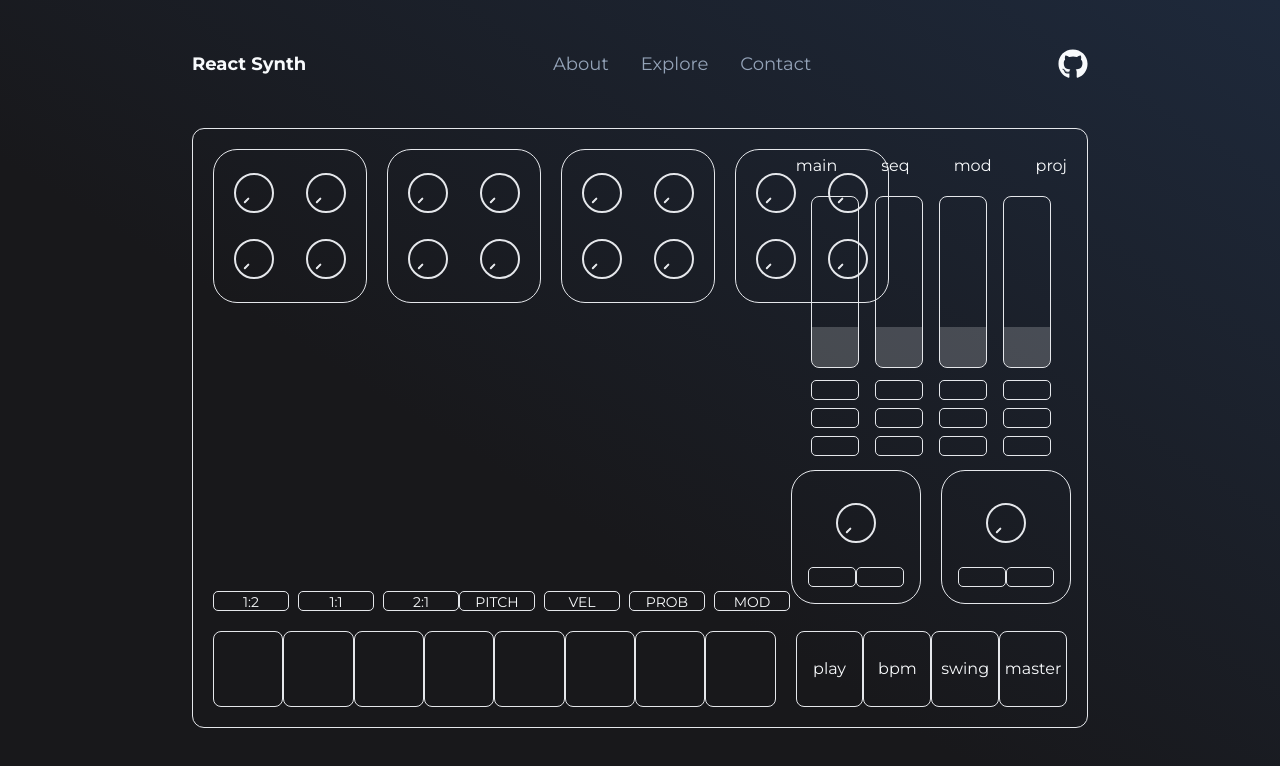
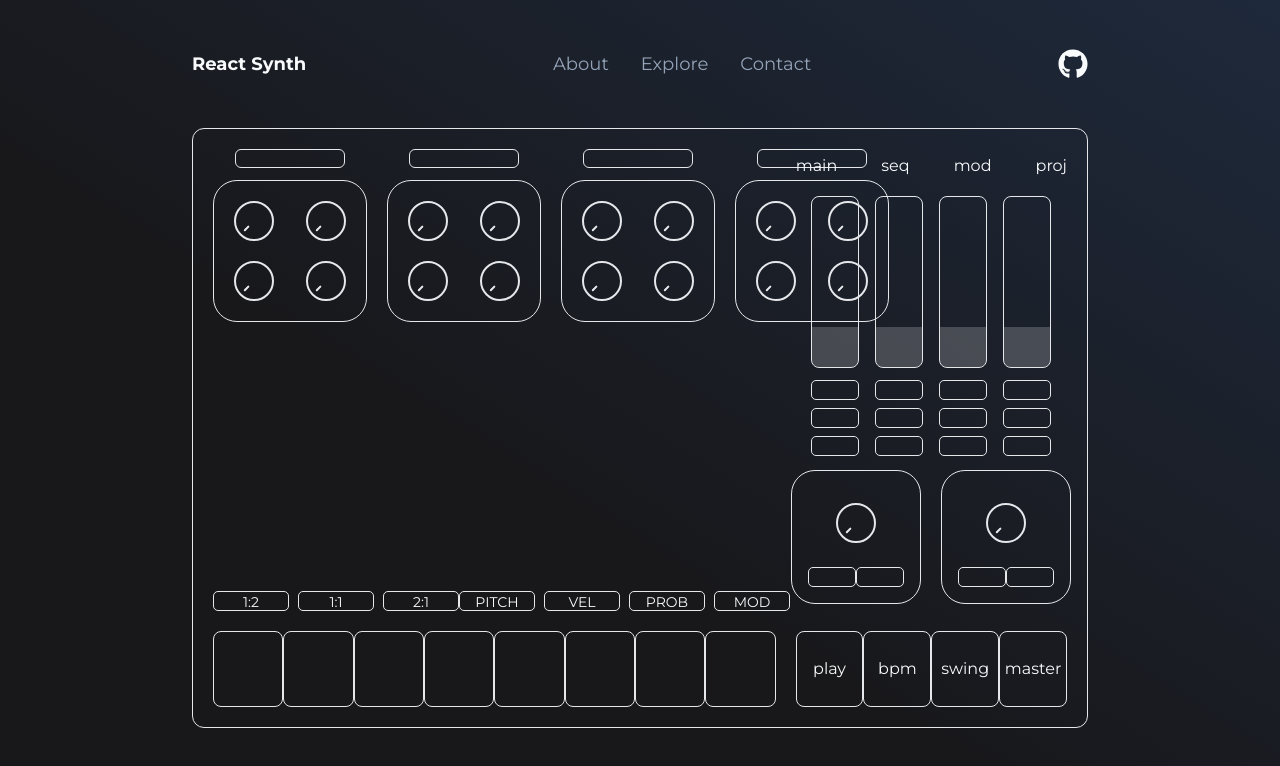
Before and after one commit to vybukhivka/react-synth, a React (Vite) app: page /synth in a window 1280 px wide. Shown: the top 766 px of the page. Built offline with nearby package versions, Linux system fonts and the light colour scheme.

Commit message:
display above track

```diff
--- a/src/components/synth/SynthContainer.tsx
+++ b/src/components/synth/SynthContainer.tsx
@@ -18,7 +18,7 @@ function SynthContainer() {
   // rendred on every page. sequencer and params are conditionally
   // rendered, depending on the selected page
   return (
-    <div className="grid h-[600px] w-[1064px] grid-cols-6 grid-rows-6 gap-5 rounded-xl border p-[20px]">
+    <div className="mt-auto grid h-[600px] w-[1064px] grid-cols-6 grid-rows-6 gap-5 rounded-xl border p-[20px]">
       <TracksContainer />
       <SynthNavTabs onTabChange={updateActiveTab} />
       <SequncerContainer />
--- a/src/components/synth/Tracks/Track.tsx
+++ b/src/components/synth/Tracks/Track.tsx
@@ -2,11 +2,14 @@ import Knob from '../../ui/Knob/Knob';
 
 function Track() {
   return (
-    <div className="flex h-[154px] w-[154px] flex-wrap items-center justify-between gap-[20px] rounded-3xl border p-[20px]">
-      <Knob />
-      <Knob />
-      <Knob />
-      <Knob />
+    <div className="flex flex-col items-center gap-y-3">
+      <div className="h-[36px] w-[110px] rounded-md border"></div>
+      <div className="flex h-[154px] w-[154px] flex-wrap items-center justify-between gap-[20px] rounded-3xl border p-[20px]">
+        <Knob />
+        <Knob />
+        <Knob />
+        <Knob />
+      </div>
     </div>
   );
 }
--- a/src/components/synth/Tracks/TracksContainer.tsx
+++ b/src/components/synth/Tracks/TracksContainer.tsx
@@ -1,14 +1,14 @@
 import Track from './Track';
 
-function TracksContainer() {
+const TracksContainer: React.FC = () => {
   return (
-    <div className="flex w-[676px] gap-x-5">
+    <div className="col-start-1 col-end-5 row-start-1 row-end-3 flex w-[676px] gap-x-5">
       <Track />
       <Track />
       <Track />
       <Track />
     </div>
   );
-}
+};
 
 export default TracksContainer;
--- a/src/layouts/MainLayout.tsx
+++ b/src/layouts/MainLayout.tsx
@@ -5,7 +5,7 @@ const MainLayout: React.FC = () => {
   return (
     <>
       <NavBar />
-      <main className="flex">
+      <main className="flex justify-center">
         <Outlet />
       </main>
     </>
```
